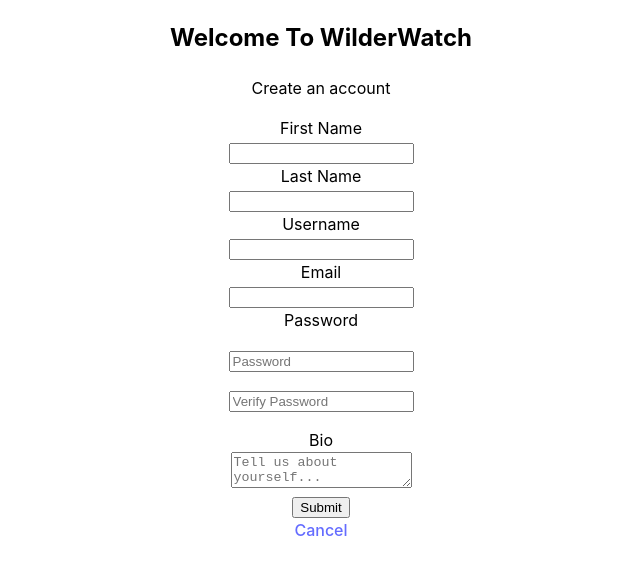
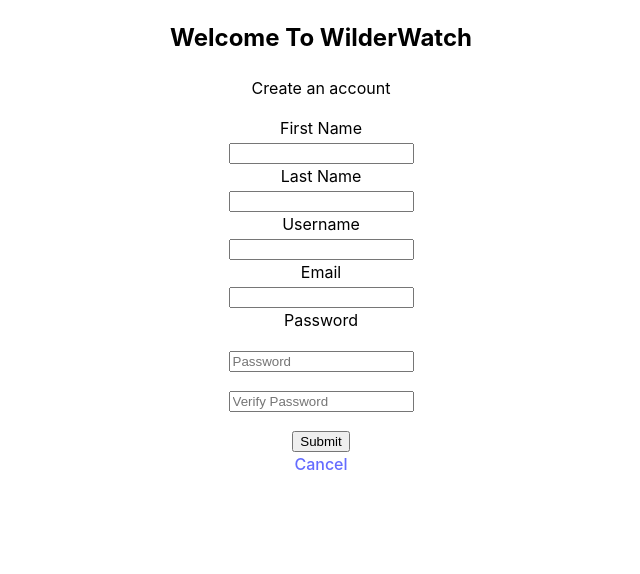
Before and after one commit to ryanmphill/wilder-watch-client, a React (Vite) app: page /register in a window 1280 px wide. Shown: the top 574 px of the page, without its empty margins (319-959 px from the left). Built offline with nearby package versions, Linux system fonts and the light colour scheme.

Commit message:
Set up login and register components, and added logic for logging out in navbar

```diff
--- a/src/WilderWatch.jsx
+++ b/src/WilderWatch.jsx
@@ -13,7 +13,7 @@
 
 const WilderWatch = () => {
     const [token, setTokenState] = useState(localStorage.getItem('auth_token'))
-    const [isWilderAdmin, setIsWilderState] = useState(localStorage.getItem('wilder_admin'))
+    const [isWilderAdmin, setIsAdminState] = useState(localStorage.getItem('wilder_admin'))
 
     const setToken = (newToken) => {
         localStorage.setItem('auth_token', newToken)
--- a/src/components/auth/Login.jsx
+++ b/src/components/auth/Login.jsx
@@ -19,7 +19,7 @@
     loginUser(user).then(res => {
       if ("valid" in res && res.valid) {
         setToken(res.token)
-        setAdmin(res.staff)
+        setAdmin(res.isStaff)
         navigate("/")
       }
       else {
@@ -31,8 +31,8 @@
   // Autofill Username/Password by default streamline devolopment process
   useEffect(
     () => {
-      username.current.value = "megducharme"
-      password.current.value = "ducharme"
+      username.current.value = "ryanmphill"
+      password.current.value = "password"
     },
     []
   )
--- a/src/components/auth/Register.jsx
+++ b/src/components/auth/Register.jsx
@@ -8,7 +8,6 @@
   const lastName = useRef()
   const email = useRef()
   const username = useRef()
-  const bio = useRef()
   const password = useRef()
   const verifyPassword = useRef()
   const [showPasswordDialog, setShowDialog] = useState(false)
@@ -23,16 +22,14 @@
         first_name: firstName.current.value,
         last_name: lastName.current.value,
         email: email.current.value,
-        password: password.current.value,
-        bio: bio.current.value,
-        profile_image_url: ""
+        password: password.current.value
       }
 
       registerUser(newUser)
         .then(res => {
           if ("valid" in res && res.valid) {
             setToken(res.token)
-            setAdmin(res.staff)
+            setAdmin(res.isStaff)
             navigate("/")
           }
         })
@@ -98,13 +95,6 @@
           </div>
         }
 
-        <div className="field">
-          <label className="label">Bio</label>
-          <div className="control">
-            <textarea className="textarea" placeholder="Tell us about yourself..." ref={bio}></textarea>
-          </div>
-        </div>
-
         <div className="field is-grouped">
           <div className="control">
             <button className="button is-link" type="submit">Submit</button>
--- a/src/components/nav/DropdownMenu.jsx
+++ b/src/components/nav/DropdownMenu.jsx
@@ -55,6 +55,7 @@
                   ? <div className="navbar__menuItem navbar__logout">
                     <Link className="dropdown--link" to="" onClick={() => {
                       localStorage.removeItem("auth_token")
+                      localStorage.removeItem("wilder_admin")
                       navigate("/", { replace: true })
                     }}>Logout</Link>
                   </div>
```
